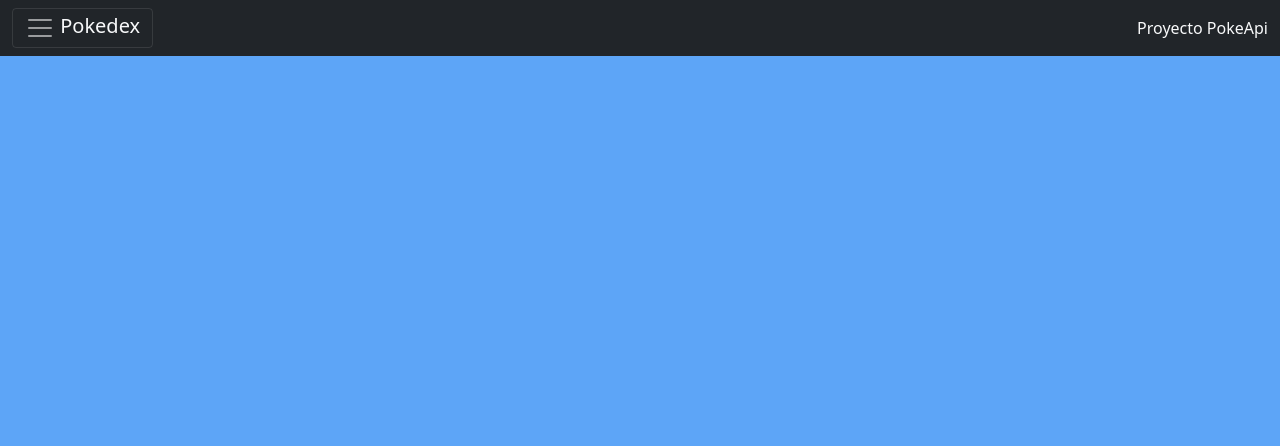
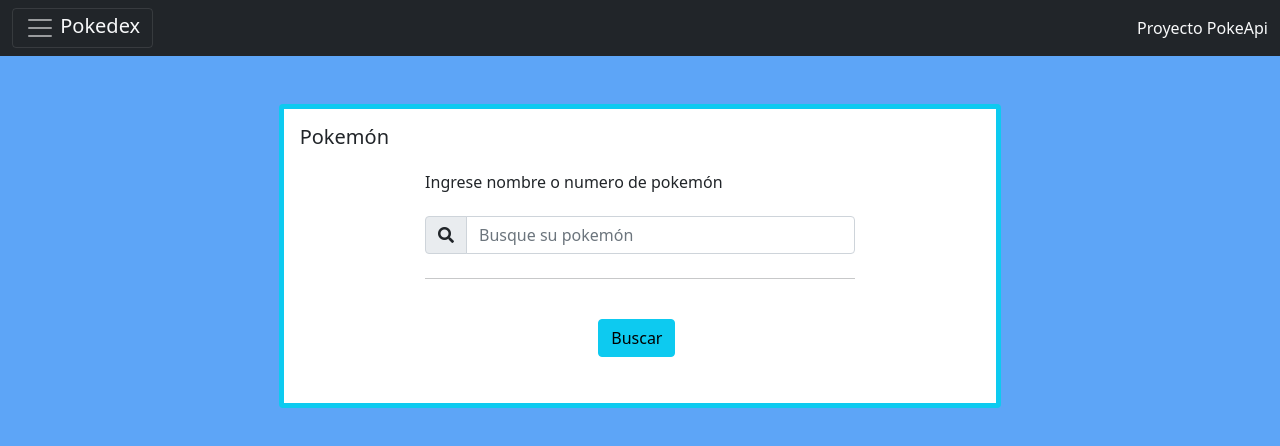
Before and after one commit to andresCodifica/pokemonProy, an Angular app: page /buscar in a window 1280 px wide. Before the commit this address led to /. Shown: the top 446 px of the page. Built offline with nearby package versions, Linux system fonts and the light colour scheme.

Commit message:
contenedor y form para buscar pokemon

```diff
--- a/src/app/app-routing.module.ts
+++ b/src/app/app-routing.module.ts
@@ -1,9 +1,11 @@
+import { BuscadorComponent } from './buscador/buscador.component';
 import { InicioComponent } from './inicio/inicio.component';
 import { NgModule } from '@angular/core';
 import { Routes, RouterModule } from '@angular/router';
 
 const routes: Routes = [
-  {path: '', component: InicioComponent}
+  {path: '', component: InicioComponent},
+  {path: 'buscar', component: BuscadorComponent}
 ];
 
 @NgModule({
--- a/src/app/app.component.html
+++ b/src/app/app.component.html
@@ -12,9 +12,9 @@
       <div class="collapse" id="navbarToggleExternalContent">
         <div class="bg-secondary p-4">
           <ul class="list-group">
-            <li class="list-group-item">Menú pincipal</li>
-            <li class="list-group-item">Consultar pokemon</li>
-            <li class="list-group-item">Listar pokemones</li>
+            <li class="list-group-item"> <a href="/" class="text-info stretched-link">Inicio</a></li>
+            <li class="list-group-item"><a href="/buscar" class="text-info stretched-link">Consultar pokemon</a></li>
+            <li class="list-group-item"><a href="#" class="text-info stretched-link">Listar pokemones</a></li>
           </ul>
         </div>
       </div>
--- a/src/app/app.module.ts
+++ b/src/app/app.module.ts
@@ -4,11 +4,13 @@ import { NgModule } from '@angular/core';
 import { AppRoutingModule } from './app-routing.module';
 import { AppComponent } from './app.component';
 import { InicioComponent } from './inicio/inicio.component';
+import { BuscadorComponent } from './buscador/buscador.component';
 
 @NgModule({
   declarations: [
     AppComponent,
-    InicioComponent
+    InicioComponent,
+    BuscadorComponent
   ],
   imports: [
     BrowserModule,
--- /dev/null
+++ b/src/app/buscador/buscador.component.css
@@ -0,0 +1,4 @@
+.marin-div{
+  margin-top: 40px;
+  margin-bottom: 30px;
+}
--- /dev/null
+++ b/src/app/buscador/buscador.component.html
@@ -0,0 +1,26 @@
+
+
+
+  <div class="container mt-5 col-sm-7">
+    <div class="card border border-5 border-info">
+      <div class="card-body">
+        <h5>Pokemón</h5>
+        <div class="container col-8 mt-4 mb-4">
+            <h6>Ingrese nombre o numero de pokemón</h6>
+            <div class="input-group flex-nowrap mt-4 mb-4">
+              <span class="input-group-text" id="addon-wrapping"><i class="fas fa-search"></i></span>
+              <input type="text" class="form-control" placeholder="Busque su pokemón" aria-label="Username" aria-describedby="addon-wrapping">
+            </div>
+            <hr>
+            <div class="container col-3">
+              <div class="marin-div">
+              <button type="button" class="btn btn-info">Buscar</button>
+
+              </div>
+
+            </div>
+        </div>
+
+      </div>
+    </div>
+  </div>
--- /dev/null
+++ b/src/app/buscador/buscador.component.ts
@@ -0,0 +1,15 @@
+import { Component, OnInit } from '@angular/core';
+
+@Component({
+  selector: 'app-buscador',
+  templateUrl: './buscador.component.html',
+  styleUrls: ['./buscador.component.css']
+})
+export class BuscadorComponent implements OnInit {
+
+  constructor() { }
+
+  ngOnInit(): void {
+  }
+
+}
--- a/src/index.html
+++ b/src/index.html
@@ -8,6 +8,7 @@
   <link rel="icon" type="image/x-icon" href="favicon.ico">
   <!-- CSS only -->
   <link href="https://cdn.jsdelivr.net/npm/bootstrap@5.0.0-beta1/dist/css/bootstrap.min.css" rel="stylesheet" integrity="sha384-giJF6kkoqNQ00vy+HMDP7azOuL0xtbfIcaT9wjKHr8RbDVddVHyTfAAsrekwKmP1" crossorigin="anonymous">
+  <link rel="stylesheet" href="https://use.fontawesome.com/releases/v5.1.0/css/all.css" integrity="sha384-lKuwvrZot6UHsBSfcMvOkWwlCMgc0TaWr+30HWe3a4ltaBwTZhyTEggF5tJv8tbt" crossorigin="anonymous">
 </head>
 <body style="background-color:#5da5f7;">
   <app-root></app-root>
```
Also changed, not shown: 1 other file (tests, documents, lock files or other folders).
